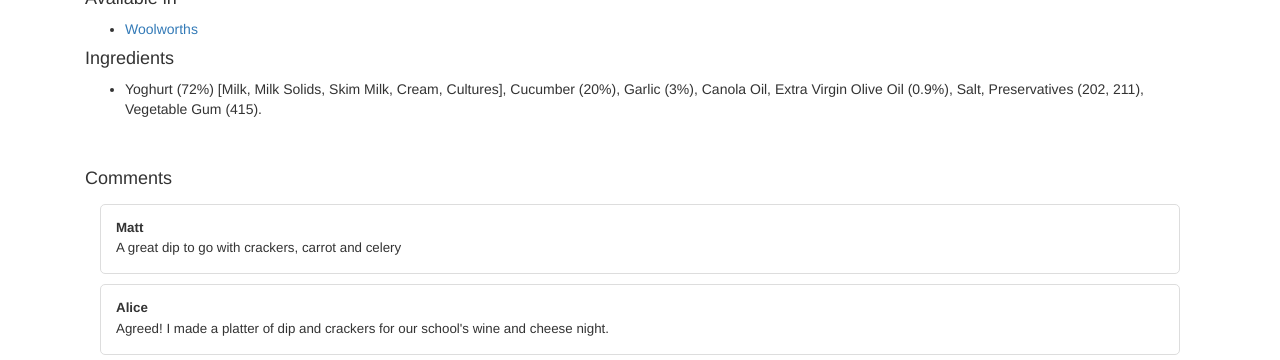
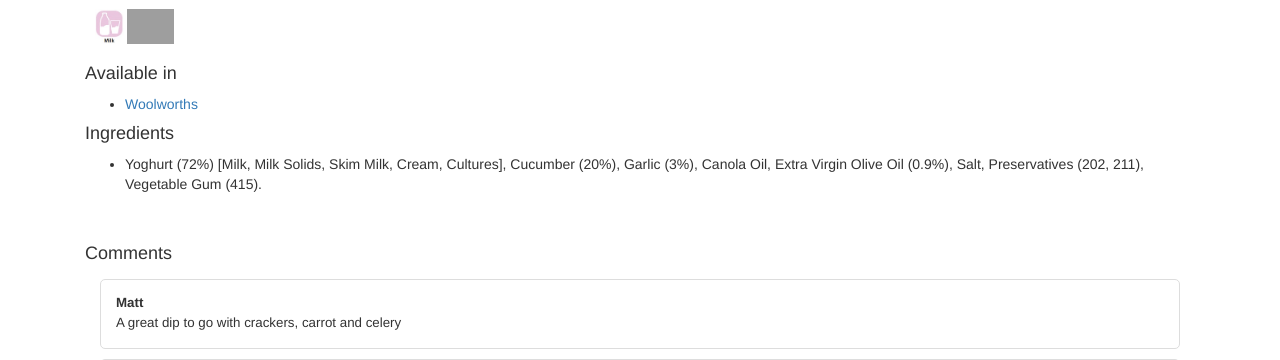
Before and after one commit to Hongyil1/The-Allergen-Filter, a Django app: page /allergyshop/product/1/ in a window 1280 px wide. Shown: the part 457-817 px from the top of the page. Run offline with Django 3.2, Linux system fonts and the light colour scheme; data comes from the database, SQL or seed files in the repository; some libraries are stand-ins or nearby versions; grey boxes are pictures that could not be loaded.

Commit message:
Update product details adding allergens

```diff
--- a/allergydb/allergyshop/models.py
+++ b/allergydb/allergyshop/models.py
@@ -58,7 +58,7 @@ class Product(models.Model):
 
     def get_allergens(self):
         if self.allergens:
-            return self.allergens.split(' ')
+            return [f'image/{allergen}.jpg' for allergen in self.allergens.split(' ')]
         return []
 
     class Meta:
--- a/allergydb/allergyshop/templates/allergyshop/detail.html
+++ b/allergydb/allergyshop/templates/allergyshop/detail.html
@@ -36,7 +36,18 @@
       <div class="container">
     		<div class="product-detail col-md-12">
     		  <h3>{{ product.name }}</h3>
-    		  <img src="{{ product.picture }}" height="300px">
+    		  <div class="form-row">
+			  <i>{{ product.category.name }}</i>
+			  </div>
+			  <div class="form-row">
+              <img src="{{ product.picture }}" height="300px">
+			  </div>
+
+				<div class="form-row" style="padding:10px;">
+				{% for allergen in product.get_allergens %}
+				<img src="{% static allergen %}" height="35px">
+				{% endfor %}
+				</div>
     		  <h4>Available in</h4>
     		  <ul>
 				{% for store in product.get_stores %}
--- a/allergydb/static/index-style.css
+++ b/allergydb/static/index-style.css
@@ -55,7 +55,7 @@
   padding-bottom: 15px;
 }
 .result-items > li > div {
-  height: 300px;
+  min-height: 300px;
   border: 1px solid #dddddd;
   border-radius: 5px;
 }
```
Also changed, not shown: allergydb/allergyshop/templates/allergyshop/index.html (+9 -8 lines), allergydb/static/image/Peanuts.jpg (renamed from allergydb/static/image/Peanut.jpg), allergydb/static/image/Soybean.jpg (added), allergydb/static/image/Wheaat.jpg (added), allergydb/static/image/Wheat.jpg (added).
